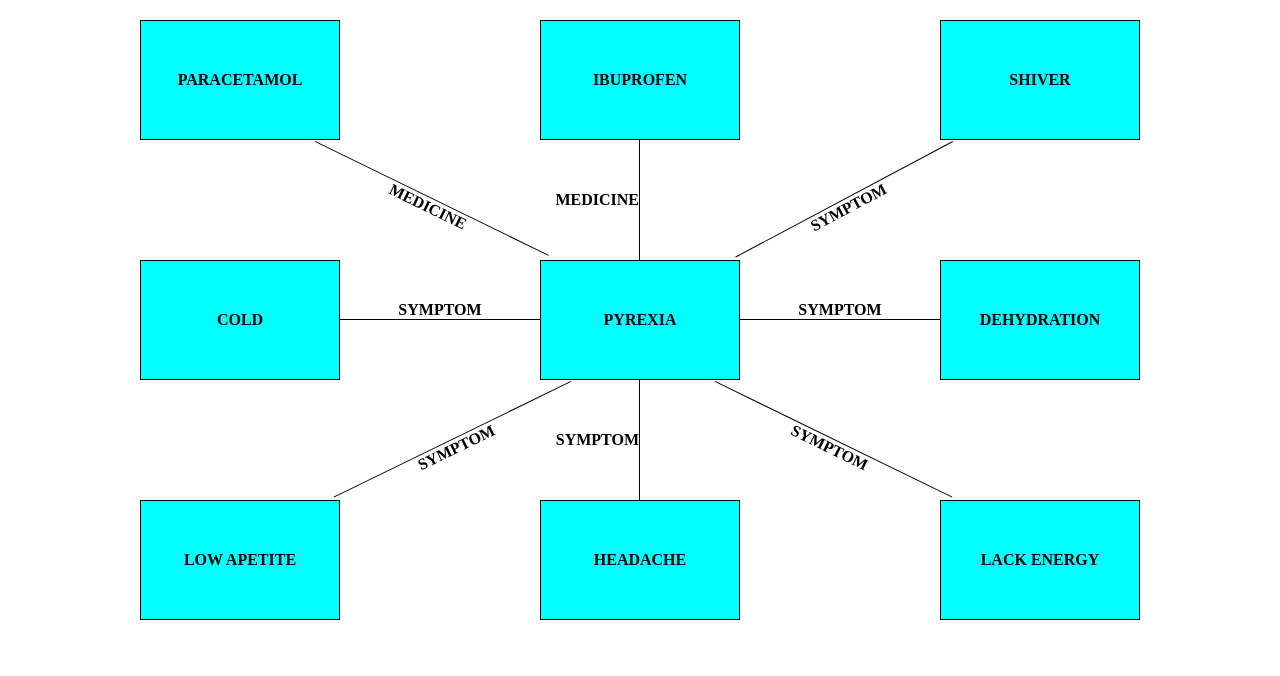
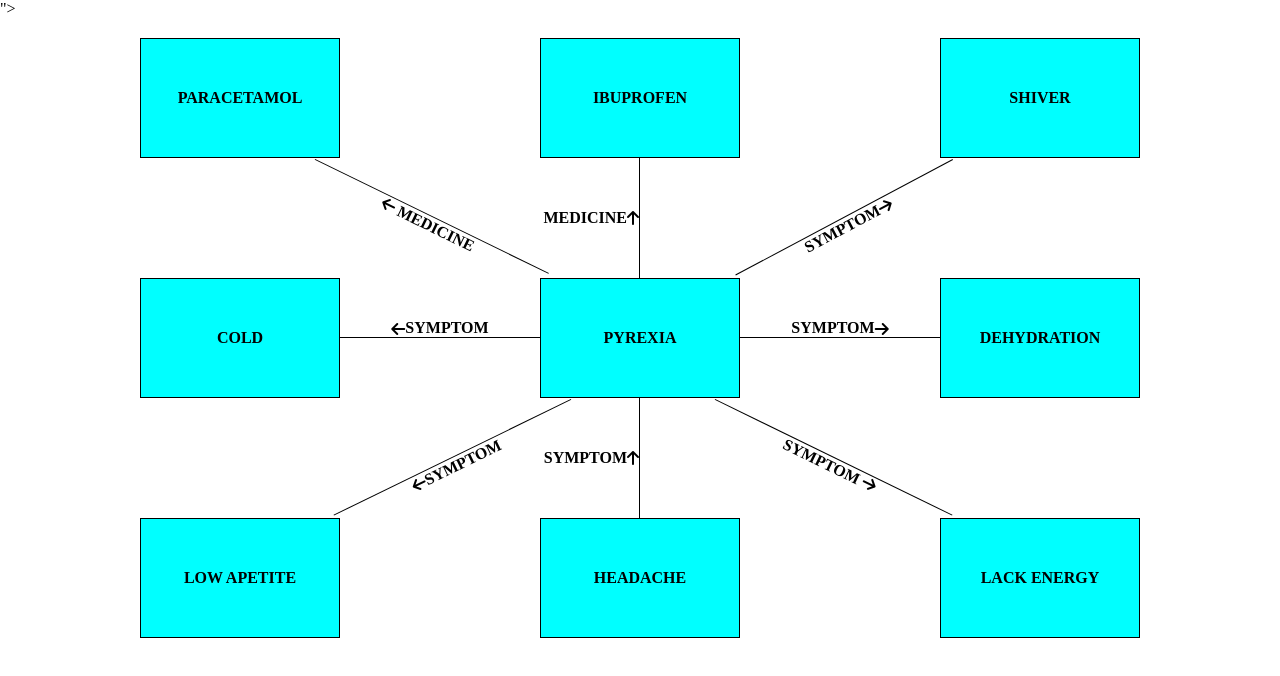
Before and after one commit to Shruti01207/Knowledge-Graph, a plain HTML site: page index.html in a window 1280 px wide. Drawn offline with Linux system fonts and the light colour scheme.

Commit message:
ui changes

```diff
--- a/index.html
+++ b/index.html
@@ -5,6 +5,7 @@
         <meta name="viewport" content="width=device-width, initial-scale=1.0">
         <title>Document</title>
         <link rel="stylesheet" href="style.css">
+        <link rel="stylesheet" href="https://cdnjs.cloudflare.com/ajax/libs/font-awesome/6.4.2/css/all.min.css" integrity="sha512-z3gLpd7yknf1YoNbCzqRKc4qyor8gaKU1qmn+CShxbuBusANI9QpRohGBreCFkKxLhei6S9CQXFEbbKuqLg0DA==" crossorigin="anonymous" referrerpolicy="no-referrer" />">
     </head>
     <body>
         <div class="graph-container">
@@ -37,18 +38,22 @@
                 <div class="col-2 col structure">
                     <div class="diagonal-7">
                         <!-- relationalship -->
+                        <i class="fa-solid fa-arrow-left"></i>
                         <span>medicine</span>
+
                     </div>
                 </div>
                 <div class="col-3 col structure">
                     <div class="diagonal-8">
                         <span>medicine</span>
+                        <i class="fa-solid fa-arrow-up"></i>
                     </div>
                 </div>
                 <div class="col-4 col structure">
                     <!-- diagonal -->
                     <div class="diagonal-9">
                         <span>symptom</span>
+                        <i class="fa-solid fa-arrow-right"></i>
                     </div>
                 </div>
                 <div class="col-5 col structure">
@@ -58,10 +63,12 @@
             <div class="row-3 row">
                 <div class="col-1 col node">
                     <!-- 11 -->
+
                     <span>Cold</span>
                 </div>
                 <div class="col-2 col structure">
                     <div class="diagonal-12">
+                        <i class="fa-solid fa-arrow-left"></i>
                         <span>symptom</span>
                     </div>
                 </div>
@@ -72,6 +79,7 @@
                 <div class="col-4 col structure">
                     <div class="diagonal-14">
                         <span>symptom</span>
+                        <i class="fa-solid fa-arrow-right"></i>
                     </div>
                 </div>
                 <div class="col-5 col node">
@@ -85,16 +93,21 @@
                 </div>
                 <div class="col-2 col structure">
                     <div class="diagonal-17">
+                        <i class="fa-solid fa-arrow-left"></i>
                         <span>symptom</span>
                     </div>
                 </div>
                 <div class="col-3 col structure">
                     <div class="diagonal-18">
                         <span>symptom</span>
+                        <i class="fa-solid fa-arrow-up"></i>
                     </div>
                 </div>
                 <div class="col-4 col structure">
-                    <div class="diagonal-20"><span>symptom</span></div>
+                    <div class="diagonal-20">
+                        <span>symptom</span>
+                        <i class="fa-solid fa-arrow-right"></i>
+                    </div>
                 </div>
                 <div class="col-5 col structure">
                     <!-- 21 -->
```
